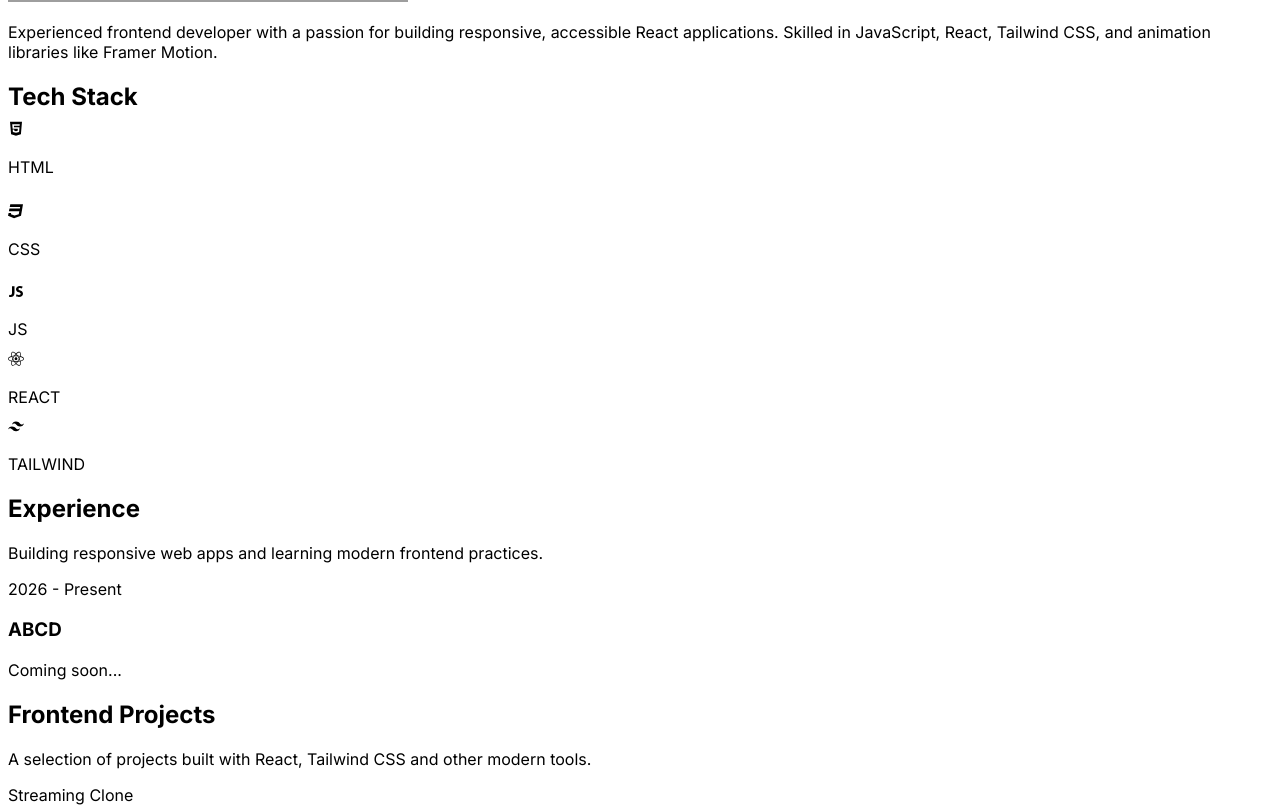
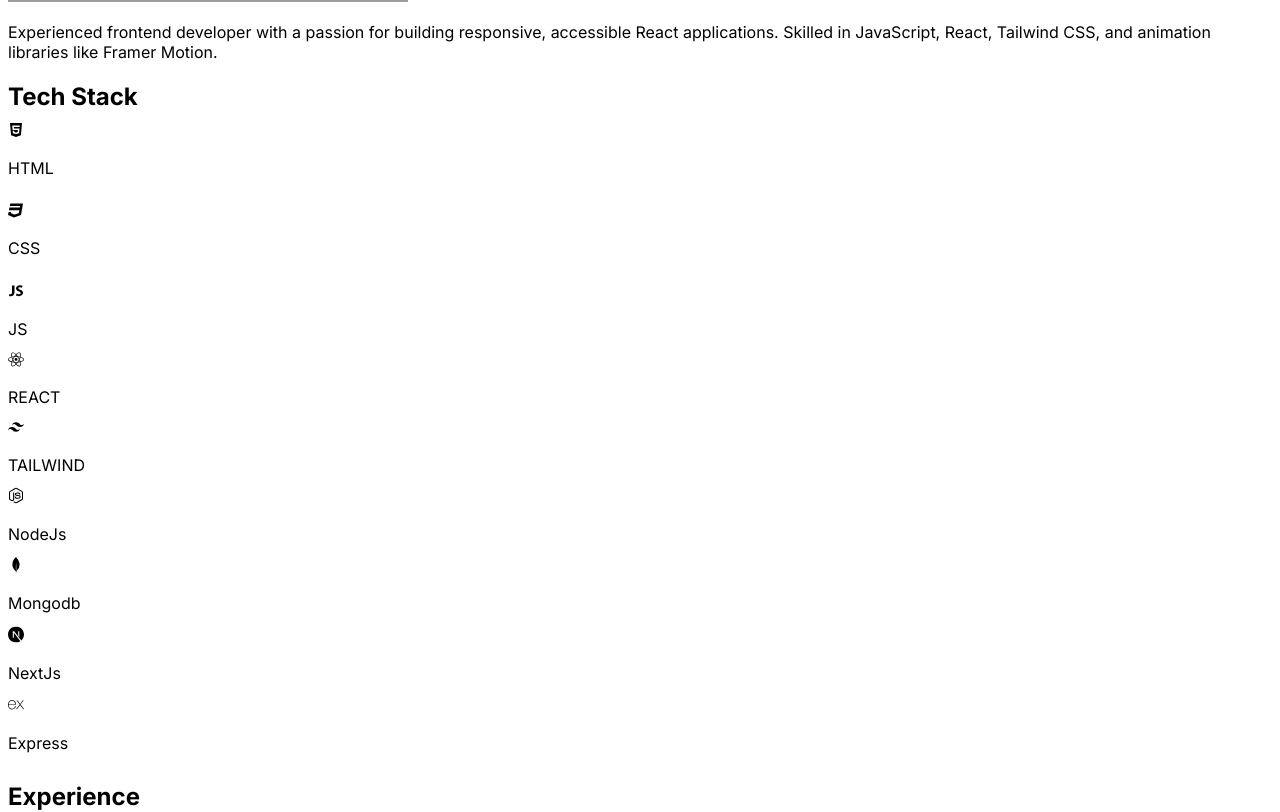
Before and after one commit to mayurrajrathore07-lang/my-first-app, a React (Create React App) app: page / in a window 1280 px wide. Shown: the part 880-1692 px from the top of the page. Built offline with nearby package versions, Linux system fonts and the light colour scheme; grey boxes are pictures that could not be loaded.

Commit message:
add icon

```diff
--- a/src/components/TechStack.jsx
+++ b/src/components/TechStack.jsx
@@ -5,7 +5,11 @@
 import { FaReact } from "react-icons/fa";
 import { SiTailwindcss } from "react-icons/si";
 import { FaNodeJs } from "react-icons/fa";
+import { SiMongodb } from "react-icons/si";
+import { SiNextdotjs } from "react-icons/si";
+import { SiExpress } from "react-icons/si";
 import { motion } from "framer-motion";
+
 
 const iconVariants = (duration) => ({
     initial: {y:-10},
@@ -20,9 +24,9 @@
 }})
 
 function TechStack() {
-  const iconStack = [FaHtml5, FaCss3, IoLogoJavascript, FaReact, SiTailwindcss];
+  const iconStack = [FaHtml5, FaCss3, IoLogoJavascript, FaReact, SiTailwindcss, FaNodeJs, SiMongodb, SiNextdotjs,SiExpress ];
   const techStackColors=["text-orange-700", "text-cyan-600", "text-yellow-500", "text-cyan-700","text-blue-500"]
-  const iconNames =["HTML","CSS","JS","REACT","TAILWIND", "NodeJs"]
+  const iconNames =["HTML","CSS","JS","REACT","TAILWIND", "NodeJs","Mongodb", "NextJs","Express"]
   return (
     <div className="border-b border-neutral-800 pb-24">
       <motion.h2
```
